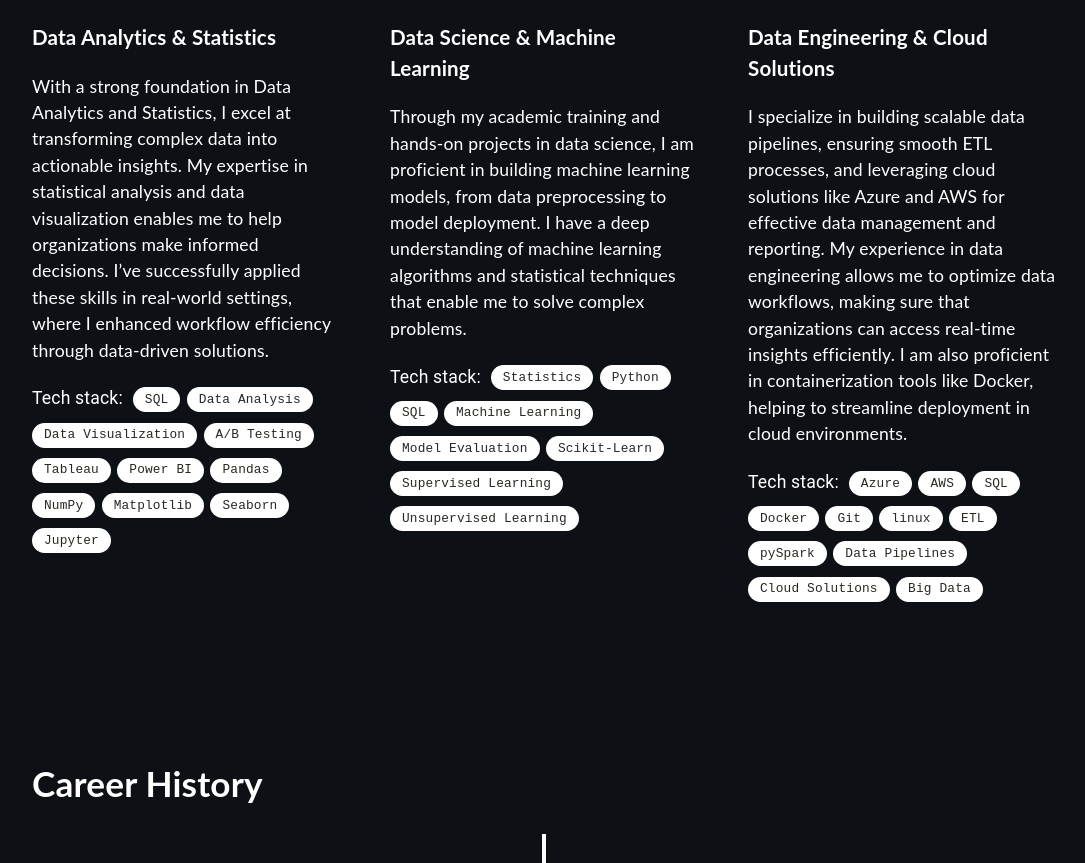
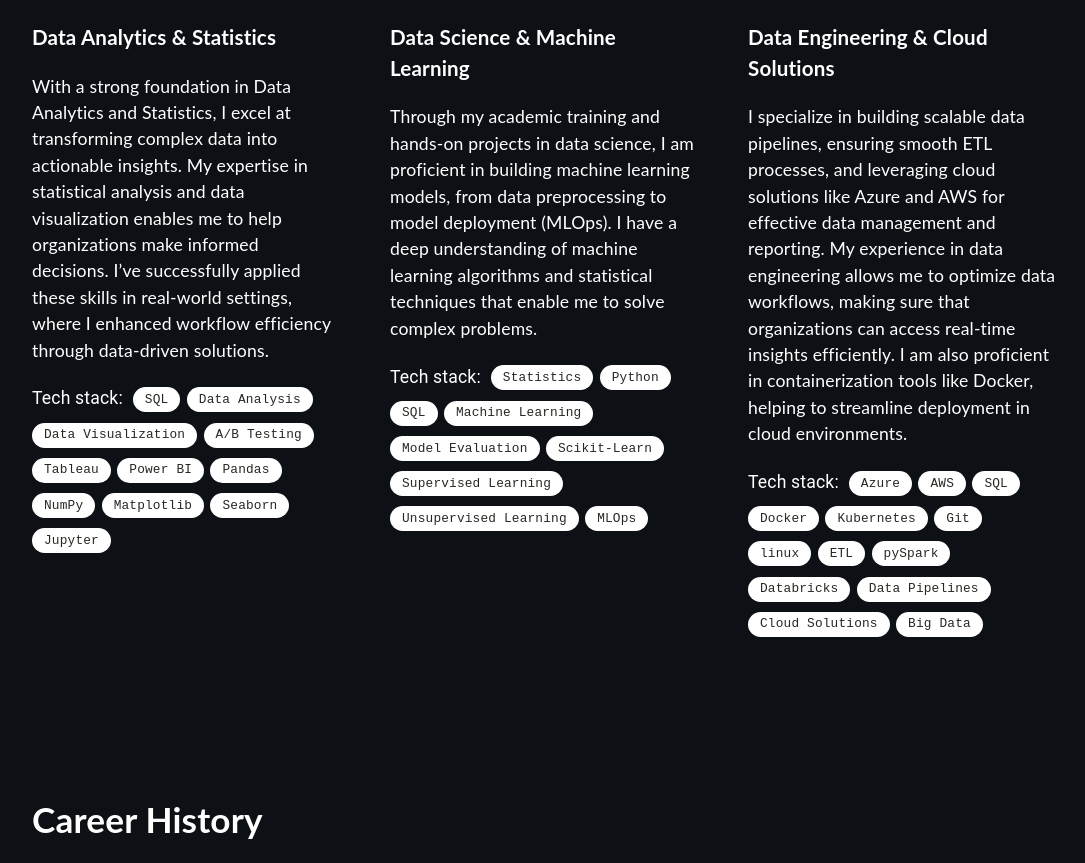
Before and after one commit to richardrietdijk/richardrietdijkdotcom, a React (Create React App) app: page / in a window 1280 px wide. Shown: the part 1044-1907 px from the top of the page, without its empty margins (96-1181 px from the left). Built offline with nearby package versions, Linux system fonts and the light colour scheme.

Commit message:
Update Expertise.tsx

```diff
--- a/src/components/Expertise.tsx
+++ b/src/components/Expertise.tsx
@@ -35,6 +35,7 @@ const labelsSecond = [
   "Scikit-Learn",
   "Supervised Learning",
   "Unsupervised Learning",
+  "MLOps"
 ];
 
 const labelsThird = [
@@ -42,13 +43,15 @@ const labelsThird = [
   "AWS",
   "SQL",
   "Docker",
+  "Kubernetes",
   "Git",
   "linux",
   "ETL",
   "pySpark",
+  "Databricks",
   "Data Pipelines",
   "Cloud Solutions",
-  "Big Data",
+  "Big Data"
 ];
 
 function Expertise() {
@@ -82,7 +85,7 @@ function Expertise() {
             <p>
               Through my academic training and hands-on projects in data
               science, I am proficient in building machine learning models, from
-              data preprocessing to model deployment. I have a deep
+              data preprocessing to model deployment (MLOps). I have a deep
               understanding of machine learning algorithms and statistical
               techniques that enable me to solve complex problems.
             </p>
```
